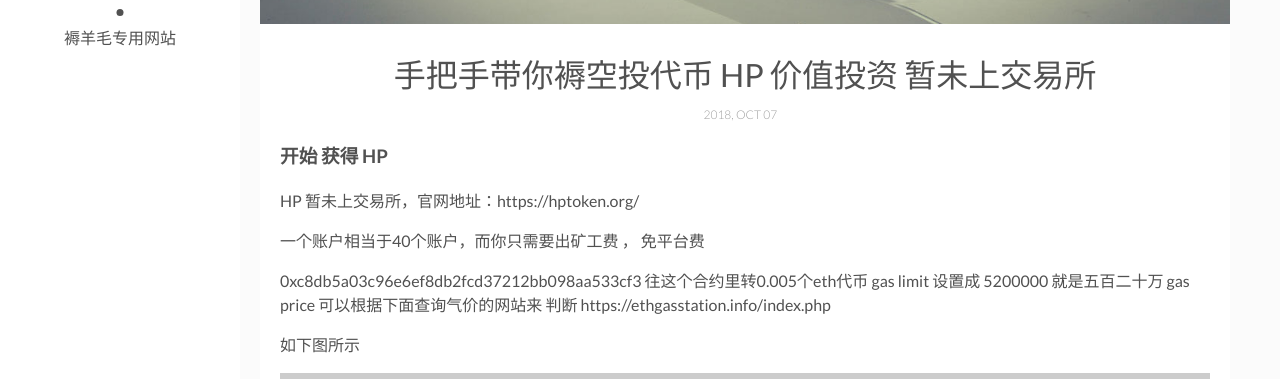
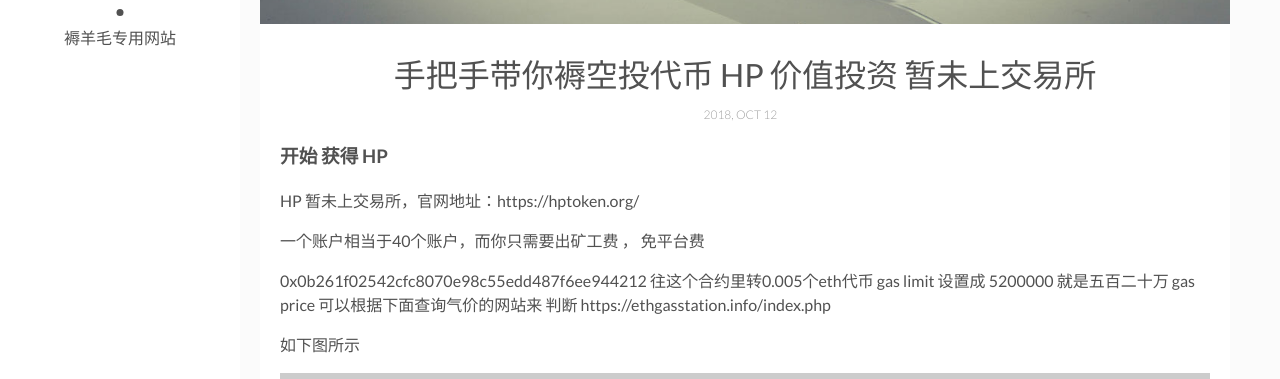
Before and after one commit to Airdrop666/Airdrop666.github.io, a Jekyll site: the page built from _posts/2018-10-12-HP代币上线.markdown, in a window 1280 px wide and 900 px high, scrolled down 343 px. Shown: the part 153-532 px from the top of the window. Built offline with Jekyll 4.4.1, drawn with Linux system fonts in a browser that asks for light colours; comment, search, counter and statistics services are not loaded; some of the changed text lies outside the part shown.

Commit message:
update hp

```diff
--- a/_posts/2018-10-12-HP代币上线.markdown
+++ b/_posts/2018-10-12-HP代币上线.markdown
@@ -1,7 +1,7 @@
 ---
 layout: post
 title: 手把手带你褥空投代币 HP 价值投资 暂未上交易所
-date: 2018-10-7 05:00:00 +0300
+date: 2018-10-12 05:00:00 +0300
 description: 手把手带你褥空投代币 HP 价值投资 暂未上交易所 # Add post description (optional)
 img: workflow.jpg
 tags: [价值投资] # add tag
@@ -13,14 +13,14 @@ HP  暂未上交易所，官网地址：https://hptoken.org/
 
 一个账户相当于40个账户，而你只需要出矿工费 ， 免平台费
 
-0xc8db5a03c96e6ef8db2fcd37212bb098aa533cf3  往这个合约里转0.005个eth代币  gas limit 设置成 5200000  就是五百二十万
+0x0b261f02542cfc8070e98c55edd487f6ee944212  往这个合约里转0.005个eth代币  gas limit 设置成 5200000  就是五百二十万
  gas price  可以根据下面查询气价的网站来 判断 https://ethgasstation.info/index.php
 
  如下图所示
 
  ![褥HP]({{site.baseurl}}/assets/img/2018-10-12-HP/褥HP.png)
 
- 结果就如下图所示   也可以去以太坊浏览器查此hash  0x59e9f07995f573c65517359941a5106d1911815009b41dbbf36ec9376fdc63ca
+ 结果就如下图所示   也可以去以太坊浏览器查此hash  0xc8b9f3d1f8f7c6b38936dd20d73ccece1aa971e4c01acb70620301873a47f3e1
 
  ![褥HP结果]({{site.baseurl}}/assets/img/2018-10-12-HP/褥HP结果.png)
 
```
Also changed, not shown: assets/img/2018-10-12-HP/褥HP结果.png (added).
